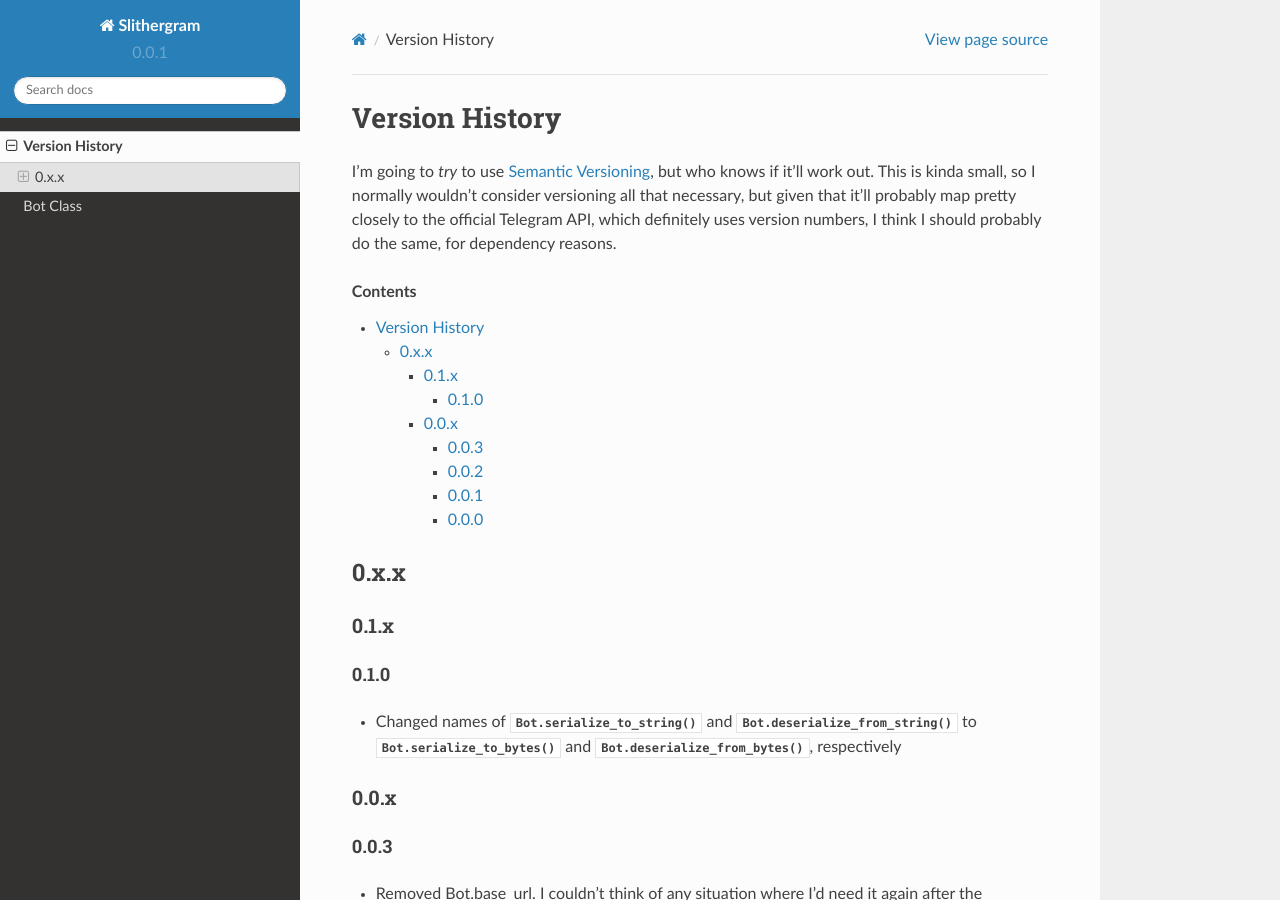
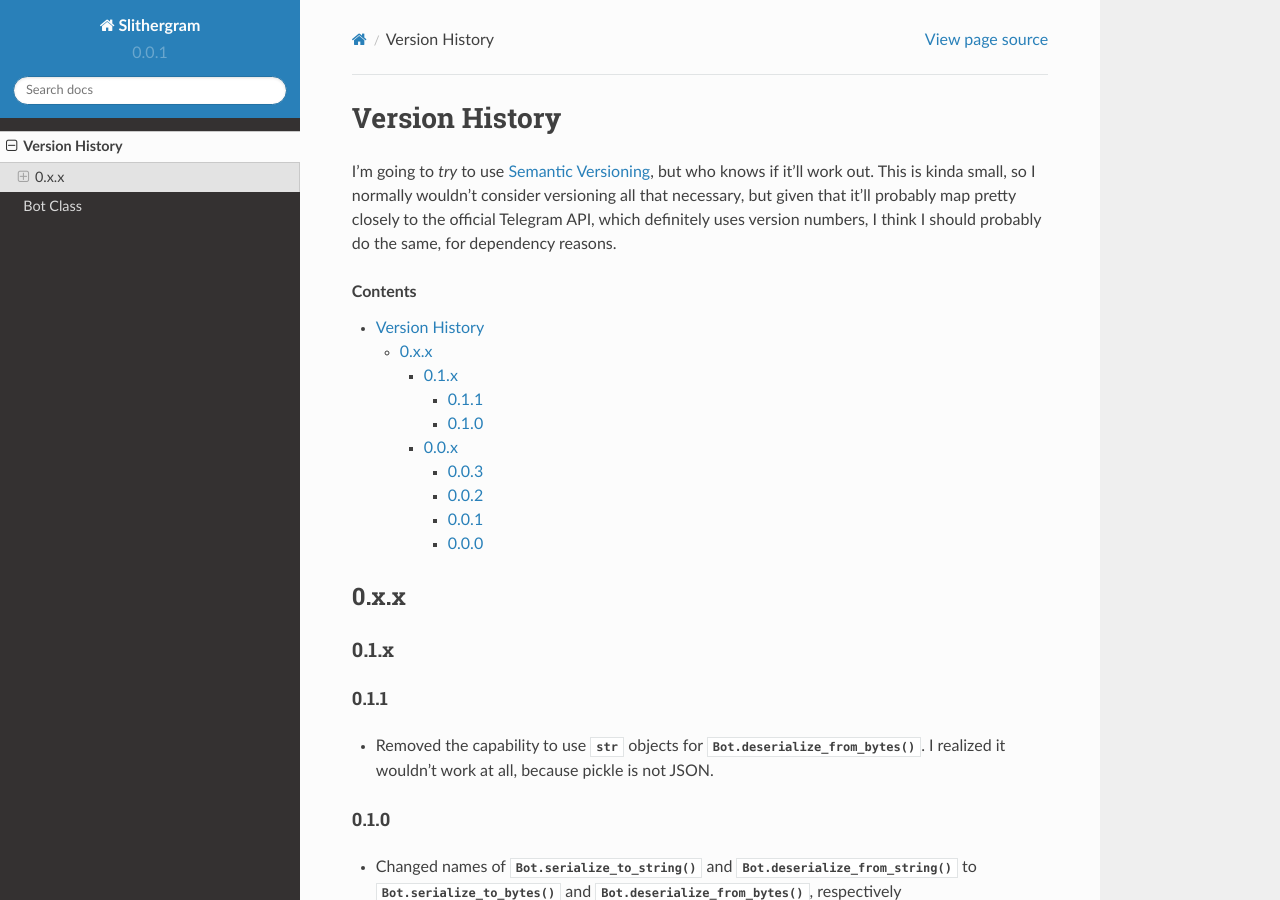
Before and after one commit to foxscotch/slithergram, a Sphinx documentation site: the page built from docs/versions.rst, in a window 1280 px wide and 900 px high. Built offline with Sphinx 7.4.7 and the Read the Docs theme 2.0.0, drawn with Linux system fonts in a browser that asks for light colours.

Commit message:
Remove capability to use str objects for Bot.deserialize_from_bytes

```diff
--- a/docs/versions.rst
+++ b/docs/versions.rst
@@ -25,6 +25,16 @@ do the same, for dependency reasons.
 
 0.1.x
 =====
+
+
+.. _v-0-1-1:
+
+0.1.1
+-----
+
+- Removed the capability to use :py:obj:`str` objects for
+  :py:meth:`Bot.deserialize_from_bytes`. I realized it wouldn't work at all,
+  because pickle is not JSON.
 
 
 .. _v-0-1-0:
```
Also changed, not shown: README.md (+1 -1 lines), bot.py (+9 -8 lines).
